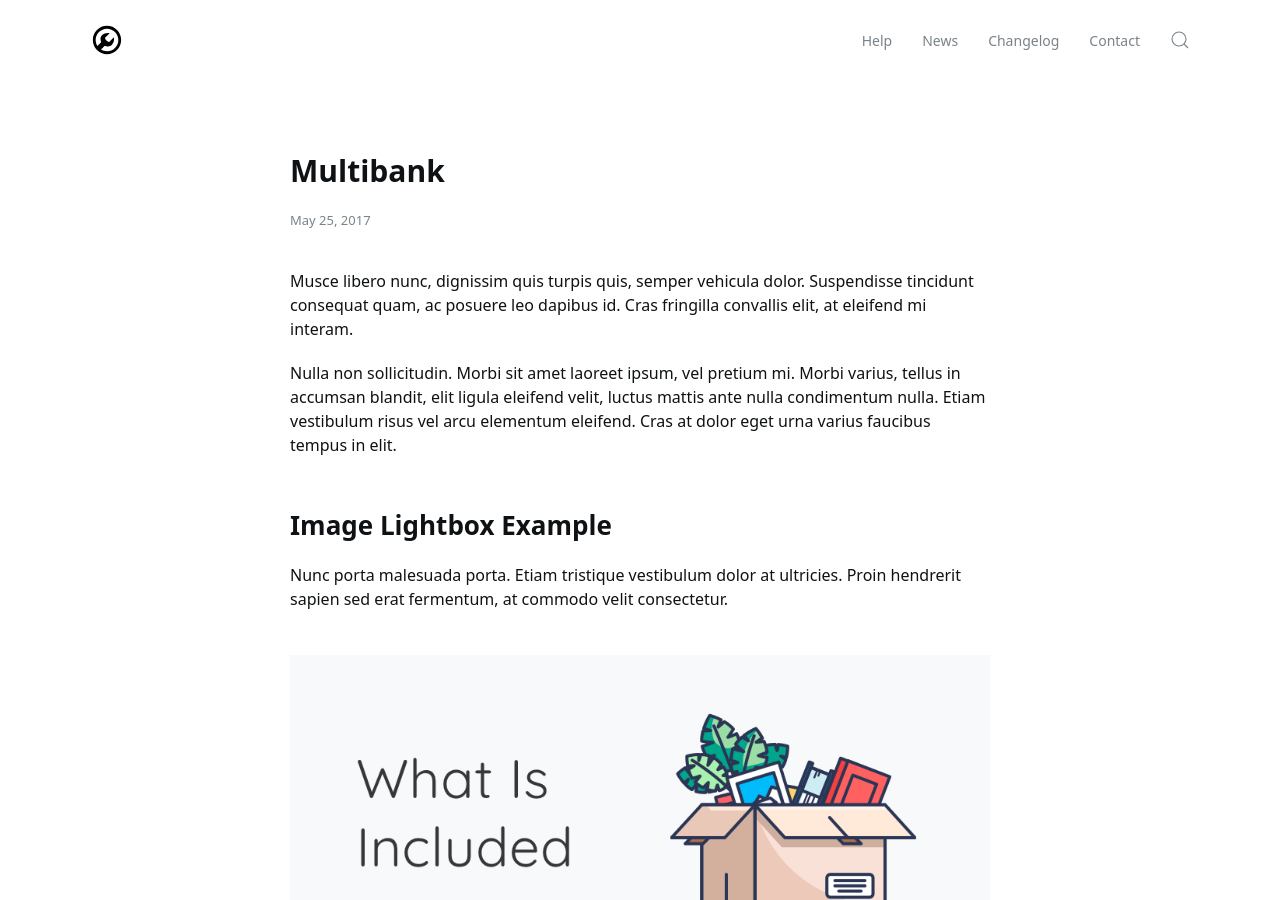
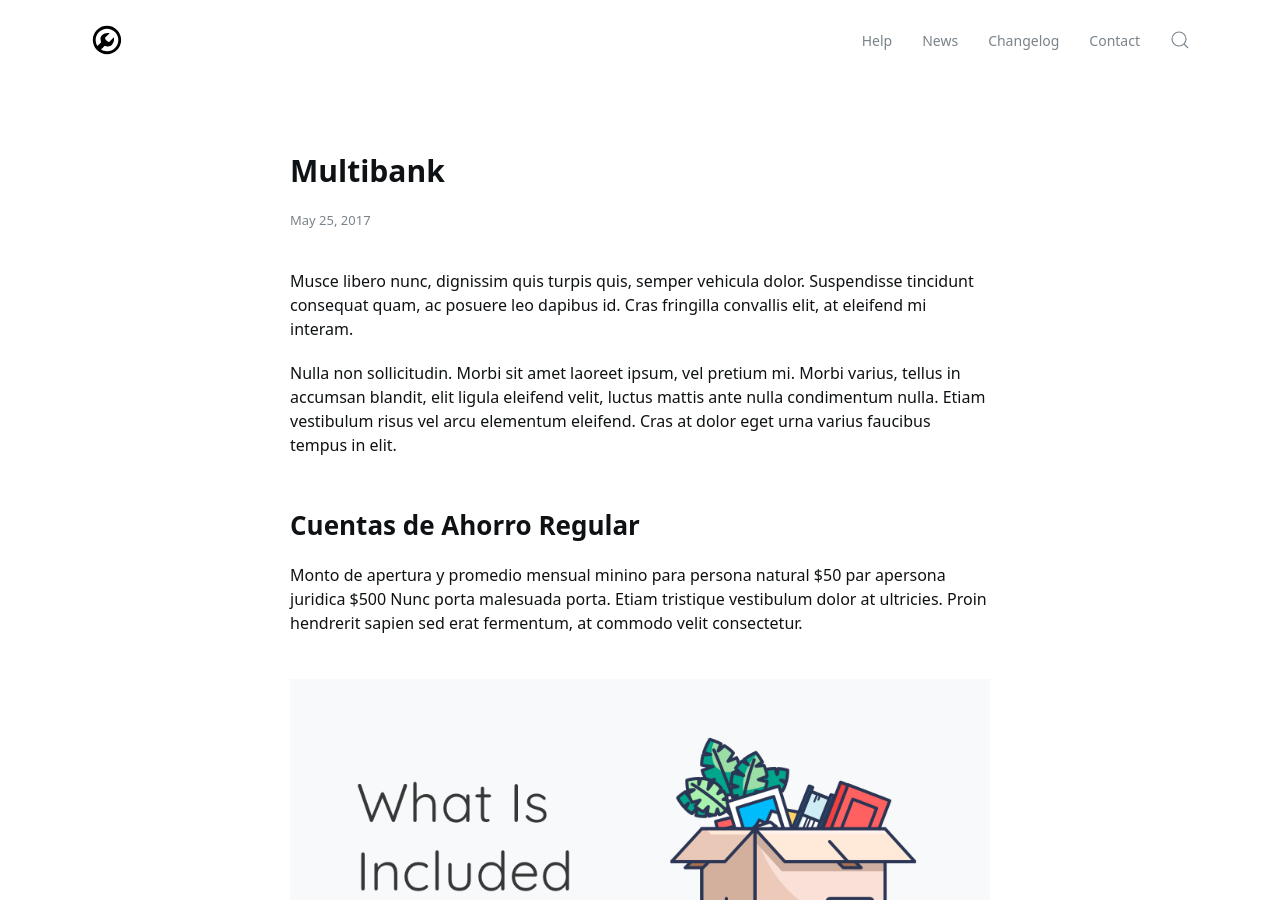
Before and after one commit to jelmii/jelmii.github.io, a Jekyll site: the page built from _posts/2017-05-25-post7.md, in a window 1280 px wide and 900 px high. Built offline with Jekyll 4.4.1, drawn with Linux system fonts in a browser that asks for light colours.

Commit message:
Update 2017-05-25-post7.md

```diff
--- a/_posts/2017-05-25-post7.md
+++ b/_posts/2017-05-25-post7.md
@@ -10,8 +10,8 @@ Musce libero nunc, dignissim quis turpis quis, semper vehicula dolor. Suspendiss
 
 Nulla non sollicitudin. Morbi sit amet laoreet ipsum, vel pretium mi. Morbi varius, tellus in accumsan blandit, elit ligula eleifend velit, luctus mattis ante nulla condimentum nulla. Etiam vestibulum risus vel arcu elementum eleifend. Cras at dolor eget urna varius faucibus tempus in elit.
 
-## Image Lightbox Example
-Nunc porta malesuada porta. Etiam tristique vestibulum dolor at ultricies. Proin hendrerit sapien sed erat fermentum, at commodo velit consectetur.
+## Cuentas de Ahorro Regular
+Monto de apertura y promedio mensual minino para persona natural $50 par apersona juridica $500 Nunc porta malesuada porta. Etiam tristique vestibulum dolor at ultricies. Proin hendrerit sapien sed erat fermentum, at commodo velit consectetur.
 
 {% include image.html img="image1.png" style="wide" lightbox="true" alt="Alt for image" caption="Image in lightbox" %}
 
```
